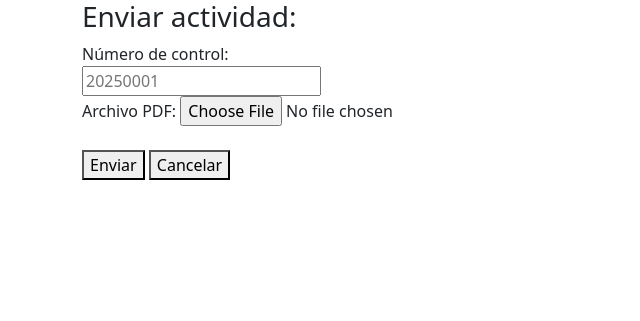
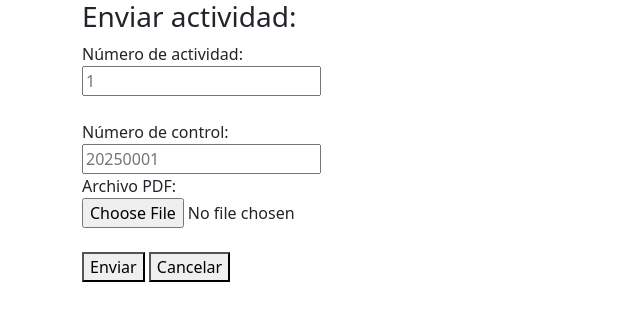
Before and after one commit to renebec/school, a Flask app: page /enviaractividad in a window 1280 px wide. Shown: the top 321 px of the page, without its empty margins (0-640 px from the left). Run offline with Flask 3, Linux system fonts and the light colour scheme; the visitor is signed in with stand-in values (Sample User, id 1).

Commit message:
form enviar act

```diff
--- a/templates/enviaractividad.html
+++ b/templates/enviaractividad.html
@@ -12,16 +12,21 @@
 
     <form method="POST" enctype="multipart/form-data" action="{{ url_for('enviaractividad') }}">
 
-    <label>Número de control:</label> <br>
-    <input type="text" name="numero_control" placeholder="20250001" required> <br>
+        <label>Número de actividad:</label><br>
+        <input type="number" name="actividad_num" placeholder="1" required><br><br>
 
+        <label>Número de control:</label><br>
+        <input type="text" name="numero_control" placeholder="20250001" required><br>
 
-    <label>Archivo PDF:</label>
+        <label>Archivo PDF:</label><br>
         <input type="file" name="pdf_file" accept="application/pdf" required><br><br>
+
         <button type="submit">Enviar</button>
+
         <a href="{{ request.referrer }}">
             <button type="button">Cancelar</button>
         </a>
+
     </form>
   </main>
 </body>
```
Lines whose indentation alone changed are shown as unchanged.
